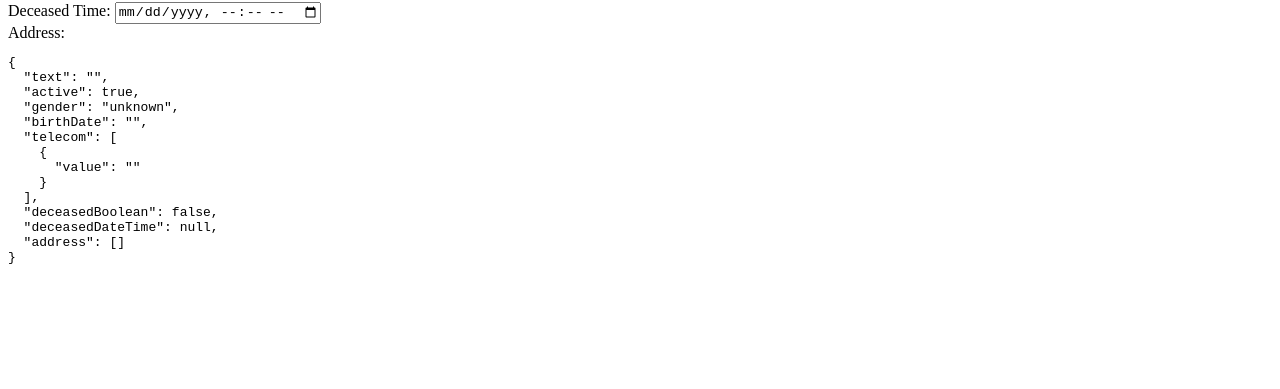
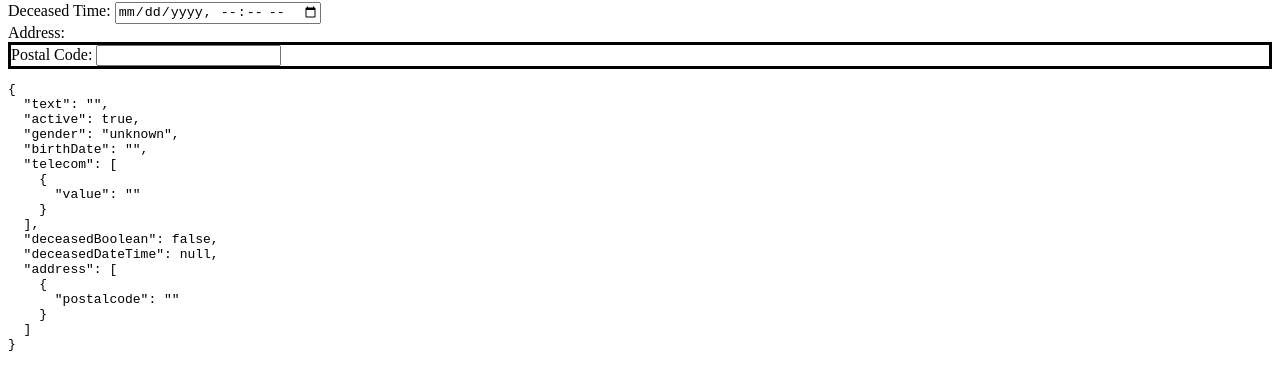
Before and after one commit to maximiliankraft/AngularRequestAssignment, an Angular app: page / in a window 1280 px wide. Shown: the part 167-556 px from the top of the page. Built offline with nearby package versions, Linux system fonts and the light colour scheme; no server answers.

Commit message:
Add `postalcode` to `Address` sub group

```diff
--- /dev/null
+++ b/src/app/Address.ts
@@ -0,0 +1,3 @@
+export interface Address {
+  postalcode?: string;
+}
--- a/src/app/Patient.ts
+++ b/src/app/Patient.ts
@@ -1,11 +1,10 @@
+import { Address } from './Address';
 import { HumanName } from './HumanName';
 import { Telecom } from './Telecom';
 
 // todo implement all your server-side properties of patient
 
 export type Gender = 'unknown' | 'male' | 'female' | 'other';
-
-export interface Address {}
 
 export interface Patient {
   id: string;
--- a/src/app/app.component.html
+++ b/src/app/app.component.html
@@ -44,6 +44,7 @@
       "
       [formGroup]="address"
     >
+      Postal Code: <input formControlName="postalcode" /><br />
     </div>
   </form>
 
--- a/src/app/app.component.ts
+++ b/src/app/app.component.ts
@@ -25,8 +25,14 @@ export class AppComponent implements OnInit{
     telecom: new FormArray([this.createTelecomFormGroup()]),
     deceasedBoolean: new FormControl(false),
     deceasedDateTime: new FormControl(null as Date | null),
-    address: new FormArray([]),
+    address: new FormArray([this.createAddressFormGroup()]),
   });
+
+  createAddressFormGroup() {
+    return new FormGroup({
+      postalcode: new FormControl(''),
+    });
+  }
 
   private createTelecomFormGroup(): FormGroup<{
     value: FormControl<string | null>;
```
